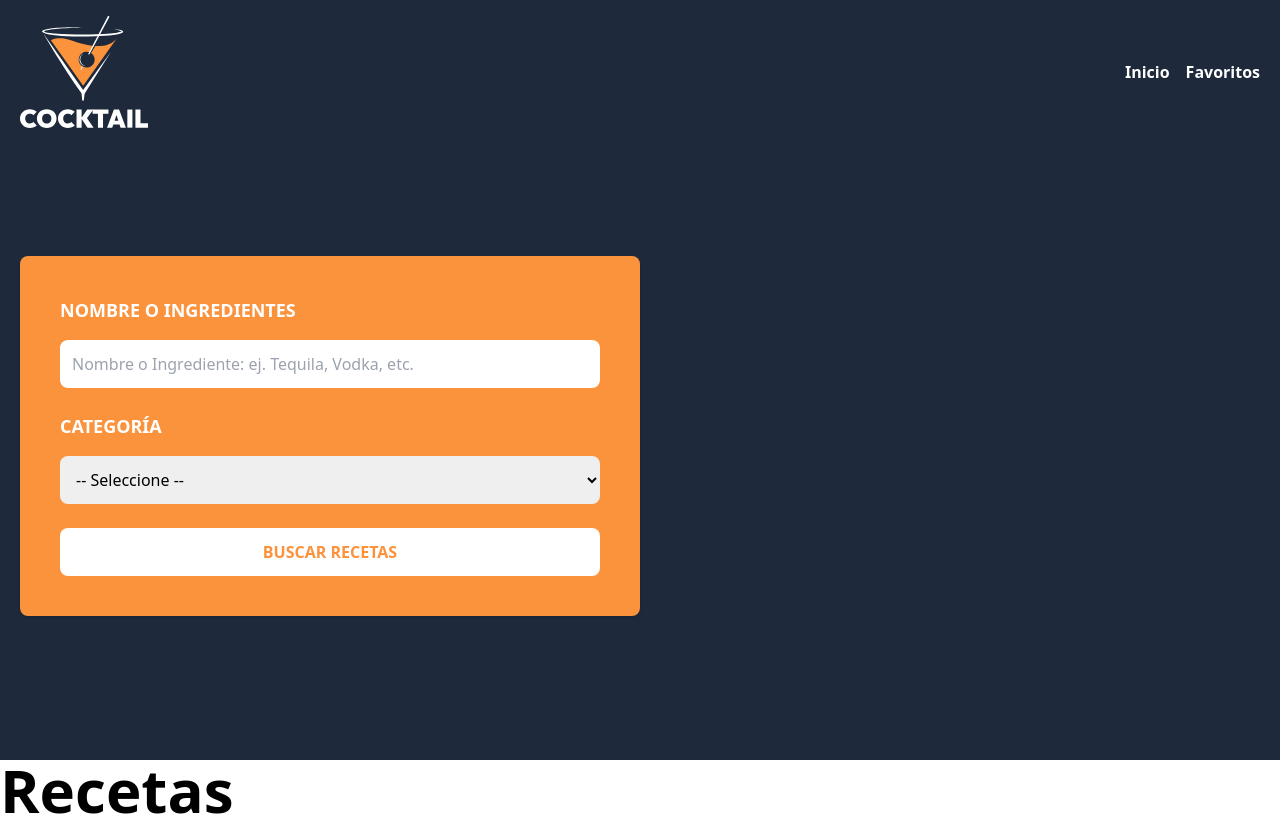
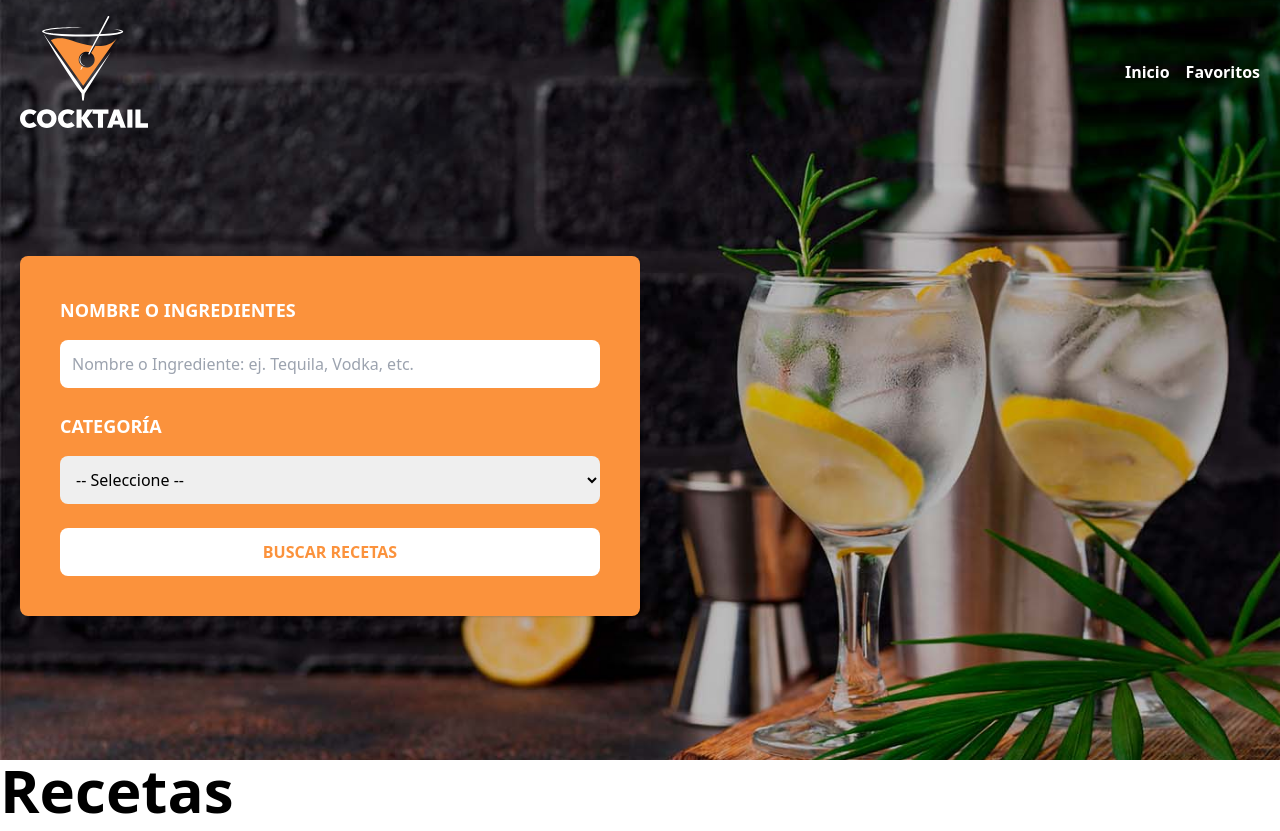
Before and after one commit to FabricioNarvaez/bebidas-vue, a Vue app: page / in a window 1280 px wide. Built offline with nearby package versions, Linux system fonts and the light colour scheme.

Commit message:
Add dynamic bg on header and show form only on home page

```diff
--- a/src/components/Header.vue
+++ b/src/components/Header.vue
@@ -1,5 +1,5 @@
 <template>
-    <header class="bg-slate-800">
+    <header class="bg-slate-800" :class="{'headerBGImage': paginaInicio}">
         <div class="mx-auto container px-5 py-4">
             <div class="flex justify-between items-center">
                 <div>
@@ -16,7 +16,7 @@
                 </nav>
             </div>
 
-            <form class="md:w-1/2 2xl:w-1/3 bg-orange-400 my-32 p-10 rounded-lg shadow space-y-6">
+            <form v-if="paginaInicio" class="md:w-1/2 2xl:w-1/3 bg-orange-400 my-32 p-10 rounded-lg shadow space-y-6">
                 <div class="space-y-4">
                     <label class="block text-white uppercase font-extrabold text-lg"
                         for="ingrediente">
@@ -44,3 +44,19 @@
         </div>
     </header>
 </template>
+
+<script setup>
+    import { computed } from 'vue';
+    import { useRoute } from 'vue-router';
+
+    const route = useRoute();
+    const paginaInicio = computed(() => route.name === 'inicio');
+</script>
+
+<style>
+    .headerBGImage {
+        background-image: url('/img/bg.jpg');
+        background-size: cover;
+        background-position: center;
+    }
+</style>
```
